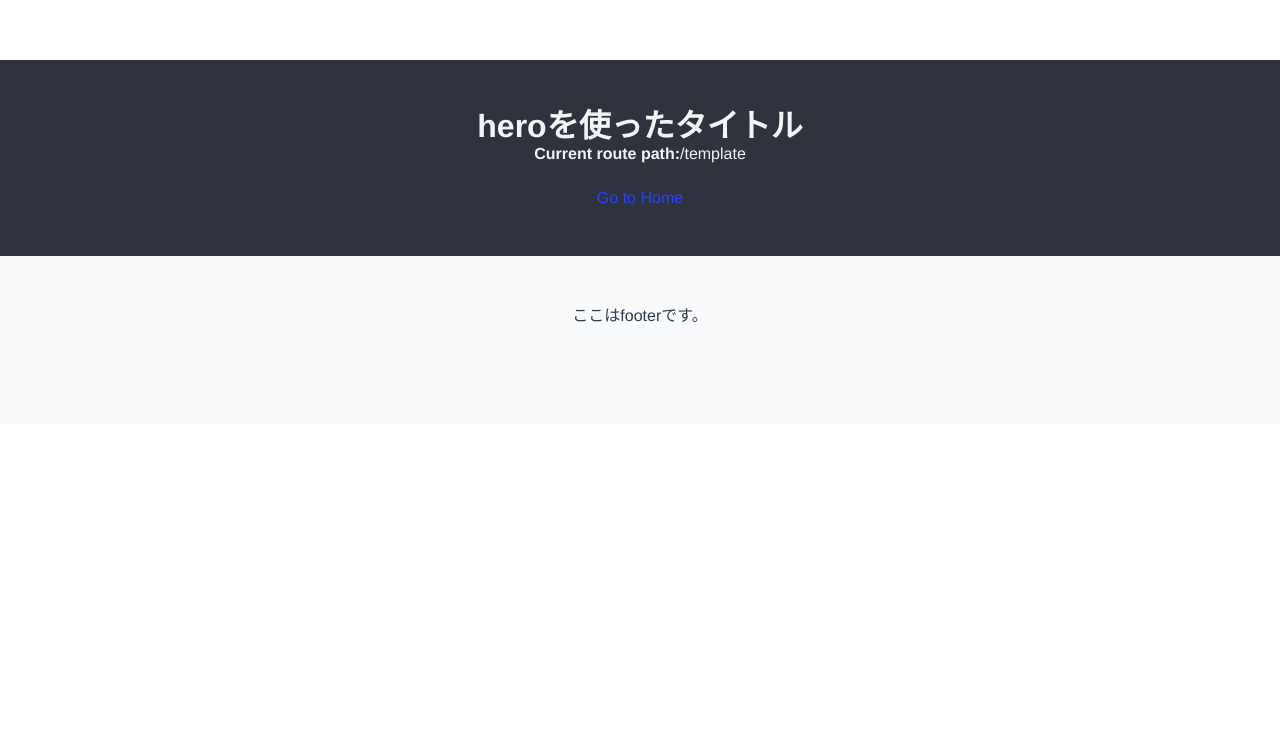
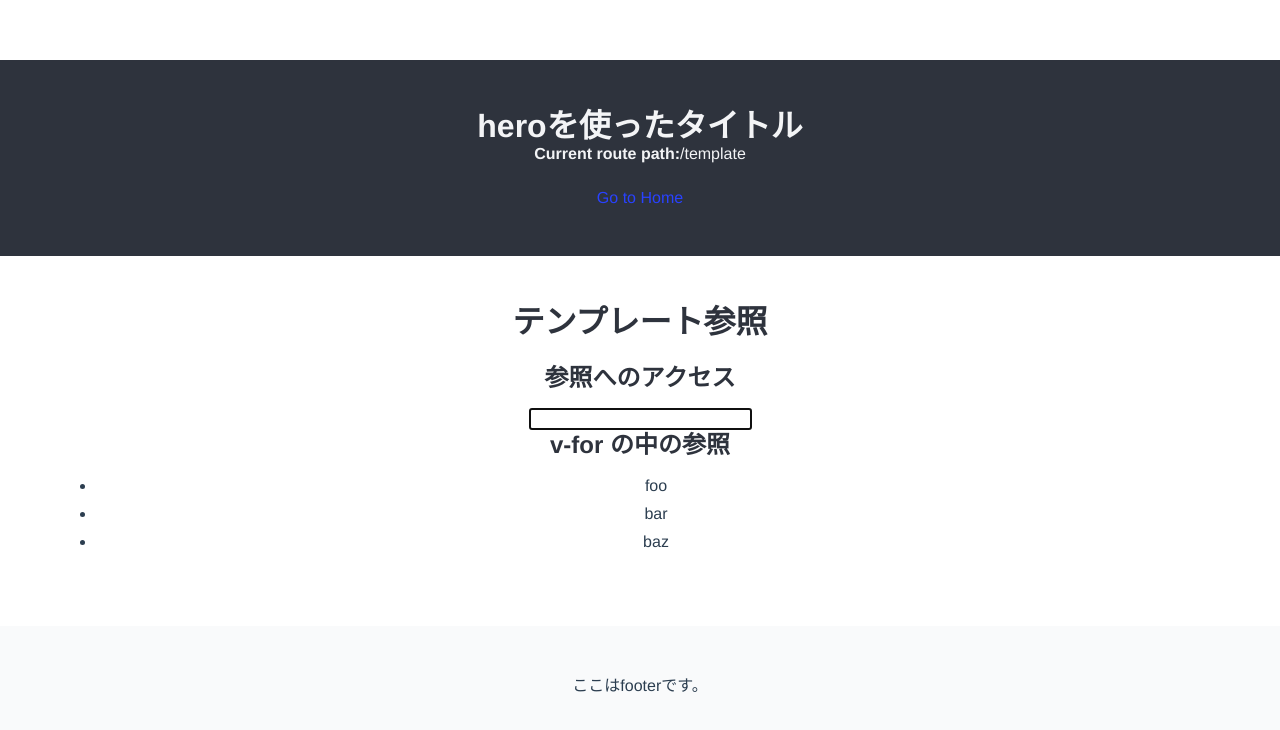
Before and after one commit to sakuteya/io-practice, a Vue app in the folder vue-app/: page /template in a window 1280 px wide. Shown: the top 730 px of the page. Built offline with nearby package versions, Linux system fonts and the light colour scheme.

Commit message:
テンプレート参照

```diff
--- a/vue-app/src/main.js
+++ b/vue-app/src/main.js
@@ -11,6 +11,7 @@ import ListView from './pages/ListView.vue'
 import EventView from './pages/EventView.vue'
 import FormsView from './pages/FormsView.vue'
 import WatchersView from './pages/WatchersView.vue'
+import TemplateView from './pages/TemplateView.vue'
 import TmpView from './pages/TmpView.vue'
 import { createRouter, createWebHistory } from 'vue-router'
 
@@ -26,6 +27,7 @@ const routes = [
   { path: '/event-handling', component: EventView },
   { path: '/forms', component: FormsView },
   { path: '/watchers', component: WatchersView },
+  { path: '/template', component: TemplateView },
   { path: '/tmp', component: TmpView },
 ]
 
--- a/vue-app/src/pages/HomeView.vue
+++ b/vue-app/src/pages/HomeView.vue
@@ -39,6 +39,9 @@ console.log(route.fullPath)
         <RouterLink to="/watchers">ウォッチャー</RouterLink>
       </div>
       <div class="columns">
+        <RouterLink to="/template">テンプレート参照</RouterLink>
+      </div>
+      <div class="columns">
         <RouterLink to="/tmp">TmpView</RouterLink>
       </div>
     </div>
--- /dev/null
+++ b/vue-app/src/pages/TemplateView.vue
@@ -0,0 +1,38 @@
+<script setup>
+import { ref, useTemplateRef, onMounted } from 'vue'
+
+// 参照へのアクセス
+// 最初の引数は、テンプレートの ref の値に一致させる必要があります。
+const input = useTemplateRef('my-input')
+
+onMounted(() => {
+  input.value.focus()
+})
+
+// v-for の中の参照
+const list = ref(['foo', 'bar', 'baz'])
+
+const itemRefs = useTemplateRef('items')
+
+onMounted(() => console.log(itemRefs.value))
+</script>
+
+<template>
+  <section class="content section">
+    <h1 class="title">テンプレート参照</h1>
+    <!-- 参照へのアクセス -->
+    <div class="container">
+      <h3>参照へのアクセス</h3>
+    </div>
+    <input ref="my-input" />
+    <!-- v-for の中の参照 -->
+    <div class="container">
+      <h3>v-for の中の参照</h3>
+      <ul>
+        <li v-for="item in list" ref="items" :key="item">
+          {{ item }}
+        </li>
+      </ul>
+    </div>
+  </section>
+</template>
```
